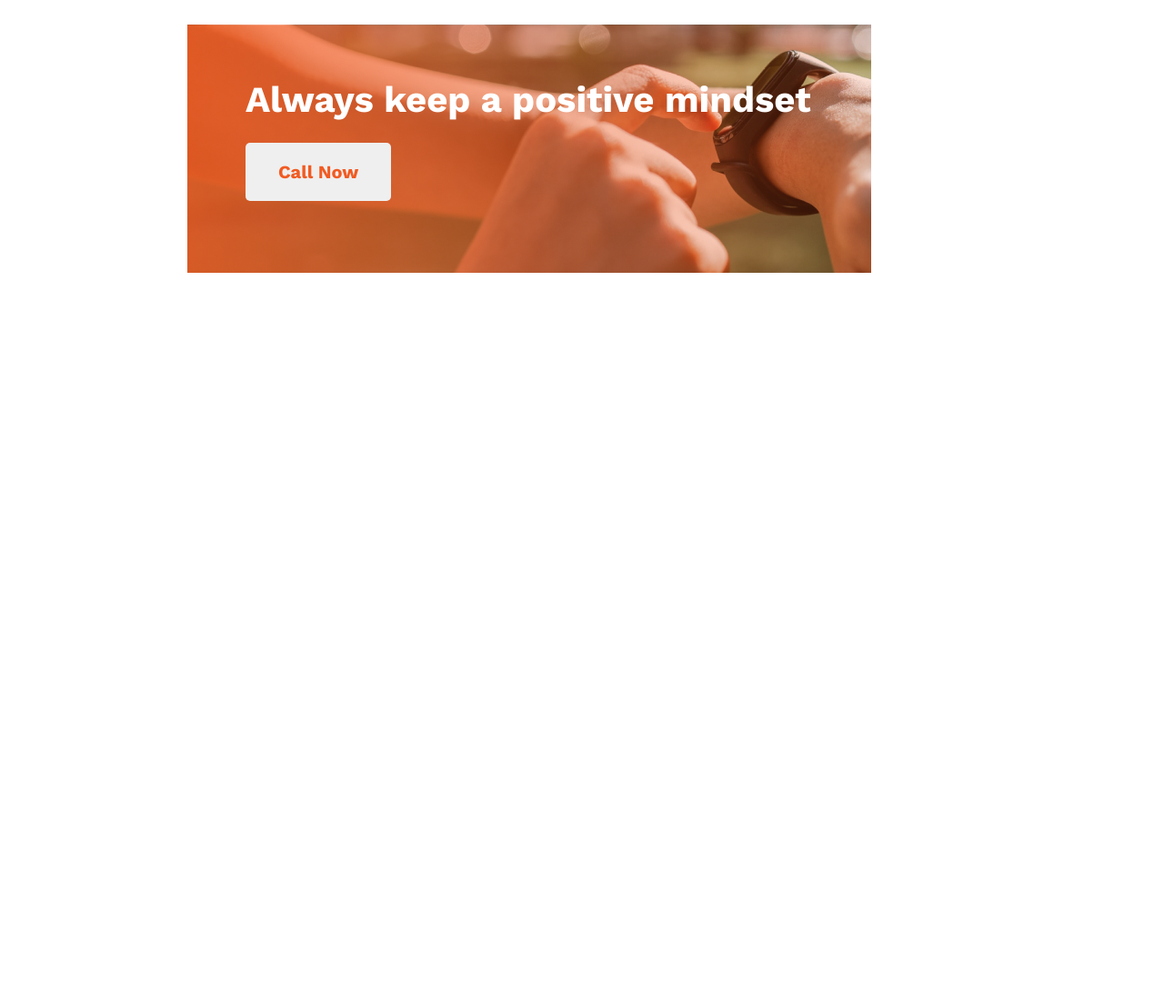
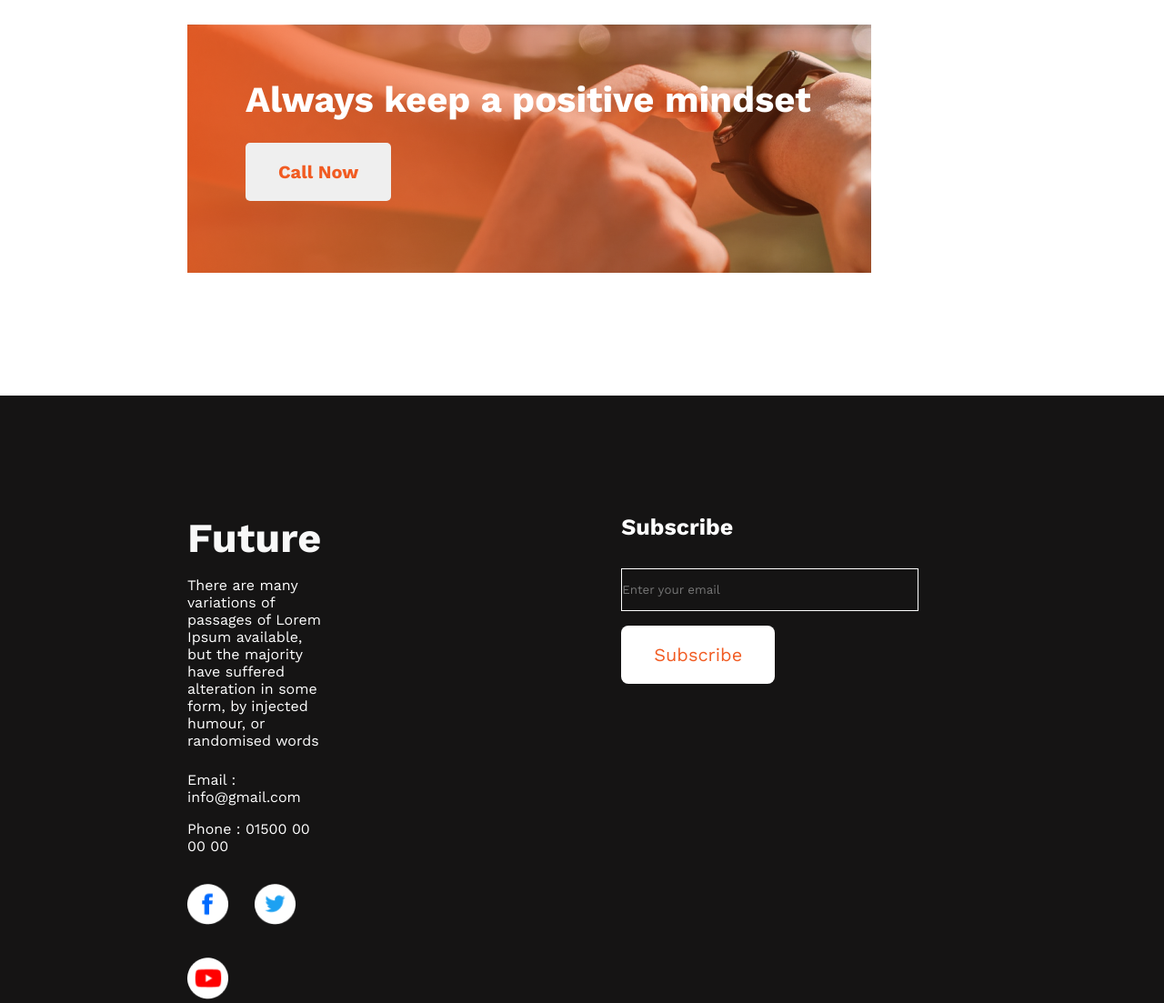
Before and after one commit to jahidrony037/new-year-new-me, a plain HTML site: page index.html in a window 1280 px wide. Shown: the part 2224-3327 px from the top of the page at 91% size. Before the commit the page ends 2524 px from the top, so only its background shows below. Drawn offline with nearby package versions, Linux system fonts and the light colour scheme.

Commit message:
footer section added

```diff
--- a/index.html
+++ b/index.html
@@ -117,6 +117,41 @@
         </div>
       </section>
     </main>
-    <footer></footer>
+    <footer>
+      <div class="footer-container">
+        <div class="future">
+          <h3 class="future-title">Future</h3>
+          <p class="future-text">
+            There are many variations of passages of Lorem Ipsum available, but
+            the majority have suffered alteration in some form, by injected
+            humour, or randomised words
+          </p>
+          <p class="future-email">Email : info@gmail.com</p>
+          <p class="future-phone">Phone : 01500 00 00 00</p>
+          <div class="social">
+            <a href="facebook.com"
+              ><img src="./images/icons/fb.png" alt="faceBook"
+            /></a>
+            <a href="twitter.com"
+              ><img src="./images/icons/twitter.png" alt="twitter"
+            /></a>
+            <a href="instragram.ocm"
+              ><img src="./images/icons/youtube.png" alt="ecom"
+            /></a>
+          </div>
+        </div>
+        <div class="subscribe">
+          <h4 class="subscribe-title">Subscribe</h4>
+          <form action="">
+            <input
+              placeholder="Enter your email"
+              type="email"
+              name="email"
+              id="email"
+            /><button class="subscribe-btn">Subscribe</button>
+          </form>
+        </div>
+      </div>
+    </footer>
   </body>
 </html>
--- a/styles/style.css
+++ b/styles/style.css
@@ -99,7 +99,8 @@ ul li {
   text-align: center;
 }
 .my-plans-container,
-.positive-mindset-container {
+.positive-mindset-container,
+.footer-container {
   margin-left: 206px;
   margin-right: 322px;
   margin-top: 135px;
@@ -156,3 +157,72 @@ ul li {
   margin-bottom: 79px;
   border-radius: 5px;
 }
+
+/* footer style start */
+
+footer {
+  background-color: #151414;
+}
+.footer-container {
+  display: flex;
+  justify-content: space-between;
+  gap: 330px;
+  color: #fff;
+  padding-top: 130px;
+}
+
+.future-title {
+  color: #f8f8f8;
+  font-size: 45px;
+  font-weight: 700;
+}
+
+.future-email {
+  color: #fff;
+  font-size: 16px;
+  font-weight: 400;
+  margin-bottom: 16px;
+}
+
+.future-text {
+  color: #fff;
+  font-size: 16px;
+  font-weight: 400;
+  margin-top: 16px;
+  margin-bottom: 24px;
+}
+.social img {
+  width: 45px;
+  margin-top: 32px;
+}
+.social a:nth-child(2) img {
+  margin-left: 24px;
+  margin-right: 24px;
+}
+
+.subscribe-title {
+  color: #fff;
+  font-size: 25px;
+  font-weight: 600;
+}
+input {
+  border: 1px solid #fff;
+  width: 325px;
+  background-color: #151414;
+  margin-top: 31px;
+  margin-bottom: 16px;
+  padding: 15px 0px;
+}
+.subscribe-btn {
+  text-align: left;
+  border-radius: 8px;
+  background: #fff;
+  padding: 20px 36px;
+  color: #f15b22;
+  font-size: 20px;
+  cursor: pointer;
+  border: none;
+}
+.subscribe-btn:hover {
+  box-shadow: 5px 5px 20px rgb(211, 217, 223);
+}
```
